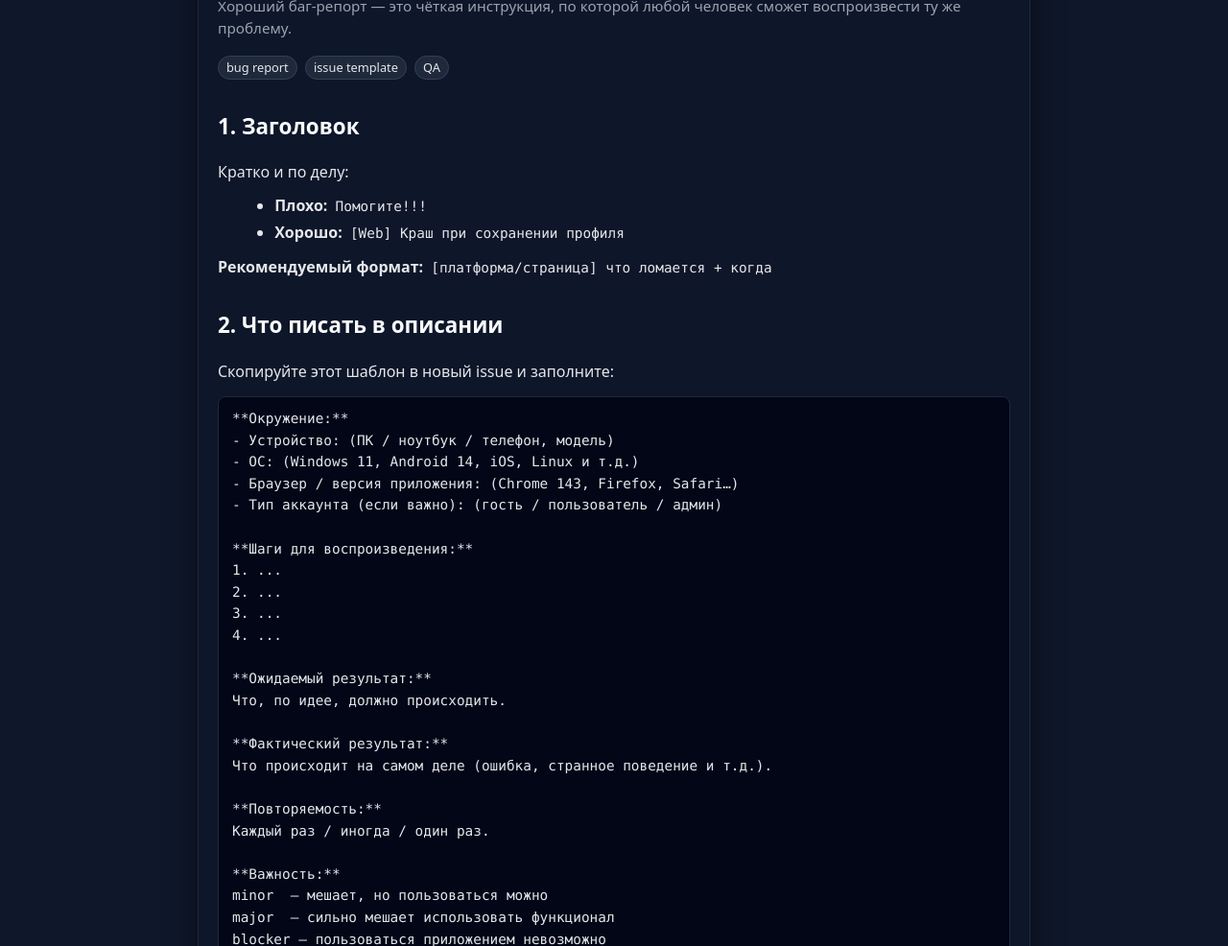
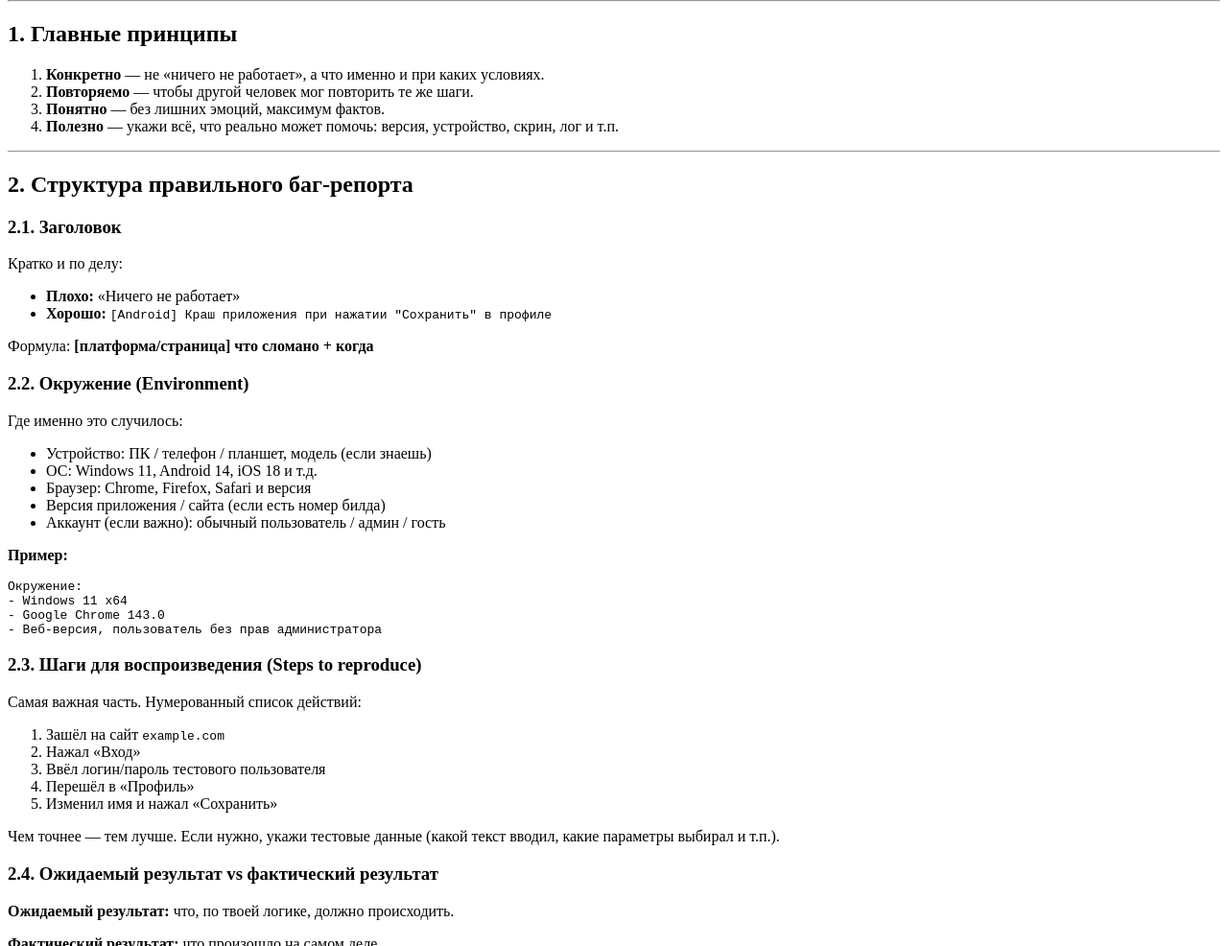
Before and after one commit to pub4ik/mirror, a plain HTML site: page bugreport.html in a window 1280 px wide. Shown: the part 114-1100 px from the top of the page at 96% size. Drawn offline with Linux system fonts and the light colour scheme.

Commit message:
bugreport new

```diff
--- a/bugreport.html
+++ b/bugreport.html
@@ -2,196 +2,187 @@
 <html lang="ru">
 <head>
   <meta charset="UTF-8">
-  <title>Как отправлять баг-репорт</title>
+  <title>Как отправлять правильный баг-репорт</title>
   <meta name="viewport" content="width=device-width, initial-scale=1">
-  <style>
-	:root {
-	  color-scheme: light dark;
-	}
-
-	* {
-	  box-sizing: border-box;
-	}
-
-	body {
-	  margin: 0;
-	  padding: 0;
-	  font-family: system-ui, -apple-system, BlinkMacSystemFont, "Segoe UI", sans-serif;
-	  line-height: 1.5;
-	  background: #0f172a;
-	  color: #e5e7eb;
-	}
-
-	.page {
-	  max-width: 900px;
-	  margin: 0 auto;
-	  padding: 32px 16px 48px;
-	}
-
-	h1, h2, h3 {
-	  color: #f9fafb;
-	  margin-top: 0;
-	}
-
-	h1 {
-	  font-size: 2rem;
-	  margin-bottom: 0.5rem;
-	}
-
-	h2 {
-	  font-size: 1.4rem;
-	  margin-top: 2rem;
-	}
-
-	h3 {
-	  font-size: 1.15rem;
-	  margin-top: 1.5rem;
-	}
-
-	p {
-	  margin: 0.3rem 0 0.7rem;
-	}
-
-	code {
-	  font-family: ui-monospace, SFMono-Regular, Menlo, Monaco, Consolas, "Liberation Mono", "Courier New", monospace;
-	  font-size: 0.9rem;
-	  background: rgba(15, 23, 42, 0.8);
-	  padding: 2px 4px;
-	  border-radius: 4px;
-	}
-
-	pre {
-	  background: #020617;
-	  border-radius: 8px;
-	  padding: 12px 14px;
-	  overflow-x: auto;
-	  font-size: 0.9rem;
-	  border: 1px solid #1e293b;
-	}
-
-	pre code {
-	  background: transparent;
-	  padding: 0;
-	}
-
-	.card {
-	  background: rgba(15, 23, 42, 0.9);
-	  border-radius: 12px;
-	  padding: 20px 20px 24px;
-	  border: 1px solid #1f2937;
-	  box-shadow: 0 18px 35px rgba(0, 0, 0, 0.45);
-	}
-
-	ul {
-	  margin: 0.3rem 0 0.7rem 1.2rem;
-	}
-
-	li {
-	  margin-bottom: 0.2rem;
-	}
-
-	.tag {
-	  display: inline-block;
-	  padding: 2px 8px;
-	  border-radius: 999px;
-	  font-size: 0.8rem;
-	  background: #1e293b;
-	  border: 1px solid #334155;
-	  color: #e5e7eb;
-	  margin-right: 4px;
-	}
-
-	hr {
-	  border: none;
-	  border-top: 1px solid #1f2937;
-	  margin: 1.5rem 0;
-	}
-
-	.subtitle {
-	  color: #9ca3af;
-	  font-size: 0.95rem;
-	  margin-bottom: 1rem;
-	}
-
-	.chips {
-	  margin-bottom: 1rem;
-	}
-  </style>
 </head>
 <body>
-  <div class="page">
-	<div class="card">
-	  <h1>Как отправлять баг-репорт</h1>
-	  <p class="subtitle">
-		Хороший баг-репорт — это чёткая инструкция, по которой любой человек сможет воспроизвести ту же проблему.
-	  </p>
+  <main>
+	<h1>Как отправлять правильный баг-репорт</h1>
 
-	  <div class="chips">
-		<span class="tag">bug report</span>
-		<span class="tag">issue template</span>
-		<span class="tag">QA</span>
-	  </div>
+	<p>
+	  Хороший баг-репорт — это рецепт, по которому любой может сломать то же самое, что и ты.
+	</p>
 
-	  <h2>1. Заголовок</h2>
-	  <p>Кратко и по делу:</p>
-	  <ul>
-		<li><strong>Плохо:</strong> <code>Помогите!!!</code></li>
-		<li><strong>Хорошо:</strong> <code>[Web] Краш при сохранении профиля</code></li>
-	  </ul>
-	  <p>
-		<strong>Рекомендуемый формат:</strong>
-		<code>[платформа/страница] что ломается + когда</code>
-	  </p>
+	<hr>
 
-	  <h2>2. Что писать в описании</h2>
-	  <p>Скопируйте этот шаблон в новый issue и заполните:</p>
+	<h2>1. Главные принципы</h2>
+	<ol>
+	  <li><strong>Конкретно</strong> — не «ничего не работает», а что именно и при каких условиях.</li>
+	  <li><strong>Повторяемо</strong> — чтобы другой человек мог повторить те же шаги.</li>
+	  <li><strong>Понятно</strong> — без лишних эмоций, максимум фактов.</li>
+	  <li><strong>Полезно</strong> — укажи всё, что реально может помочь: версия, устройство, скрин, лог и т.п.</li>
+	</ol>
 
-	  <pre><code>**Окружение:**
-- Устройство: (ПК / ноутбук / телефон, модель)
-- ОС: (Windows 11, Android 14, iOS, Linux и т.д.)
-- Браузер / версия приложения: (Chrome 143, Firefox, Safari…)
-- Тип аккаунта (если важно): (гость / пользователь / админ)
+	<hr>
 
-**Шаги для воспроизведения:**
-1. ...
-2. ...
-3. ...
-4. ...
+	<h2>2. Структура правильного баг-репорта</h2>
 
-**Ожидаемый результат:**
-Что, по идее, должно происходить.
+	<h3>2.1. Заголовок</h3>
+	<p>Кратко и по делу:</p>
+	<ul>
+	  <li><strong>Плохо:</strong> «Ничего не работает»</li>
+	  <li><strong>Хорошо:</strong> <code>[Android] Краш приложения при нажатии "Сохранить" в профиле</code></li>
+	</ul>
+	<p>
+	  Формула: <strong>[платформа/страница] что сломано + когда</strong>
+	</p>
 
-**Фактический результат:**
-Что происходит на самом деле (ошибка, странное поведение и т.д.).
+	<h3>2.2. Окружение (Environment)</h3>
+	<p>Где именно это случилось:</p>
+	<ul>
+	  <li>Устройство: ПК / телефон / планшет, модель (если знаешь)</li>
+	  <li>ОС: Windows 11, Android 14, iOS 18 и т.д.</li>
+	  <li>Браузер: Chrome, Firefox, Safari и версия</li>
+	  <li>Версия приложения / сайта (если есть номер билда)</li>
+	  <li>Аккаунт (если важно): обычный пользователь / админ / гость</li>
+	</ul>
+	<p><strong>Пример:</strong></p>
+	<pre><code>Окружение:
+- Windows 11 x64
+- Google Chrome 143.0
+- Веб-версия, пользователь без прав администратора</code></pre>
 
-**Повторяемость:**
-Каждый раз / иногда / один раз.
+	<h3>2.3. Шаги для воспроизведения (Steps to reproduce)</h3>
+	<p>Самая важная часть. Нумерованный список действий:</p>
+	<ol>
+	  <li>Зашёл на сайт <code>example.com</code></li>
+	  <li>Нажал «Вход»</li>
+	  <li>Ввёл логин/пароль тестового пользователя</li>
+	  <li>Перешёл в «Профиль»</li>
+	  <li>Изменил имя и нажал «Сохранить»</li>
+	</ol>
+	<p>
+	  Чем точнее — тем лучше. Если нужно, укажи тестовые данные
+	  (какой текст вводил, какие параметры выбирал и т.п.).
+	</p>
 
-**Важность:**
-minor  — мешает, но пользоваться можно
-major  — сильно мешает использовать функционал
-blocker — пользоваться приложением невозможно
+	<h3>2.4. Ожидаемый результат vs фактический результат</h3>
+	<p><strong>Ожидаемый результат:</strong> что, по твоей логике, должно происходить.</p>
+	<p><strong>Фактический результат:</strong> что произошло на самом деле.</p>
+	<p><strong>Пример:</strong></p>
+	<pre><code>Ожидаемый результат:
+Имя в профиле обновляется, показывается сообщение «Изменения сохранены».
 
-**Доп. информация:**
-Любые наблюдения, которые могут помочь (например:
-"если убрать цифры из имени — сохраняется").
+Фактический результат:
+Появляется красный экран ошибки, данные не сохраняются.</code></pre>
 
-**Приложения:**
-Скриншоты / видео / логи (если есть).</code></pre>
+	<h3>2.5. Дополнительные детали</h3>
+	<p>Очень полезные вещи:</p>
+	<ul>
+	  <li><strong>Повторяемость:</strong> всегда / иногда / один раз.</li>
+	  <li><strong>Серьёзность:</strong>
+		<ul>
+		  <li><em>Minor</em> — мешает, но жить можно.</li>
+		  <li><em>Major</em> — сильно мешает использовать функционал.</li>
+		  <li><em>Blocker</em> — вообще не даёт пользоваться продуктом.</li>
+		</ul>
+	  </li>
+	  <li><strong>Приложения:</strong> скриншоты, короткое видео (запись экрана), логи / консоль, если умеешь это открыть.</li>
+	</ul>
 
-	  <h2>3. Советы</h2>
-	  <ul>
-		<li>Один баг — один issue.</li>
-		<li>Пишите шаги максимально подробно и по порядку.</li>
-		<li>Если баг редкий, укажите это (иногда / 1 раз из 10).</li>
-		<li>Скриншот или короткое видео часто экономят кучу времени.</li>
-	  </ul>
+	<hr>
 
-	  <hr>
+	<h2>3. Готовый шаблон для баг-репорта</h2>
+	<p>Можно использовать как основу в issue-трекере или системе задач.</p>
 
-	  <h3>Кратко:</h3>
-	  <p><strong>Формула хорошего баг-репорта:</strong> где случилось → как повторить → что ожидал → что получил.</p>
-	</div>
-  </div>
+	<pre><code>Заголовок:
+[Платформа/страница] кратко в чём проблема
+
+Окружение:
+- Устройство:
+- ОС:
+- Браузер/версия приложения:
+- Тип аккаунта (если важно):
+
+Шаги для воспроизведения:
+1.
+2.
+3.
+...
+
+Ожидаемый результат:
+...
+
+Фактический результат:
+...
+
+Повторяемость:
+(каждый раз / иногда / один раз)
+
+Важность:
+(minor / major / blocker)
+
+Доп. информация:
+(заметил, что..., возможно связано с..., если обновить страницу — становится норм и т.п.)
+
+Приложения:
+- скриншот/видео/лог (если есть)</code></pre>
+
+	<hr>
+
+	<h2>4. Пример оформленного баг-репорта</h2>
+
+	<pre><code>Заголовок:
+[Web / Profile] Краш при сохранении изменений в профиле
+
+Окружение:
+- Windows 11 x64
+- Google Chrome 143.0
+- Веб-приложение, пользователь без прав админа
+
+Шаги для воспроизведения:
+1. Зайти на https://example.com
+2. Нажать "Войти" и авторизоваться под обычным пользователем
+3. Перейти в раздел "Профиль"
+4. Изменить поле "Имя" на "Test User 123"
+5. Нажать кнопку "Сохранить"
+
+Ожидаемый результат:
+Имя обновляется, показывается сообщение "Изменения сохранены".
+
+Фактический результат:
+Появляется красная ошибка "500 Server Error", данные не сохраняются.
+
+Повторяемость:
+Каждый раз (пробовал 5 раз, в разных браузерах).
+
+Важность:
+Major (раздел профиля невозможно использовать).
+
+Доп. информация:
+Если оставить имя без цифр (например "Test User"), то сохраняется нормально.
+
+Приложения:
+- Скриншот ошибки на экране
+- Консоль браузера (есть ошибка 500 в ответе /api/profile/update)</code></pre>
+
+	<hr>
+
+	<h2>5. Чего лучше не делать</h2>
+	<ul>
+	  <li>Не писать «Ничего не работает!!!» без деталей.</li>
+	  <li>Не добавлять баг + 100 хотелок в одном сообщении.</li>
+	  <li>Не смешивать несколько разных багов в один репорт.</li>
+	  <li>Не оставлять шаги в стиле «я где-то нажал и всё сломалось».</li>
+	  <li>Не писать только эмоции без фактов (например: «ваше приложение ужасно»).</li>
+	</ul>
+
+	<hr>
+
+	<h2>6. Итог</h2>
+	<p>
+	  Формула хорошего баг-репорта: <strong>где случилось → как повторить → что ожидал → что получил</strong>.
+	</p>
+  </main>
 </body>
 </html>
```
